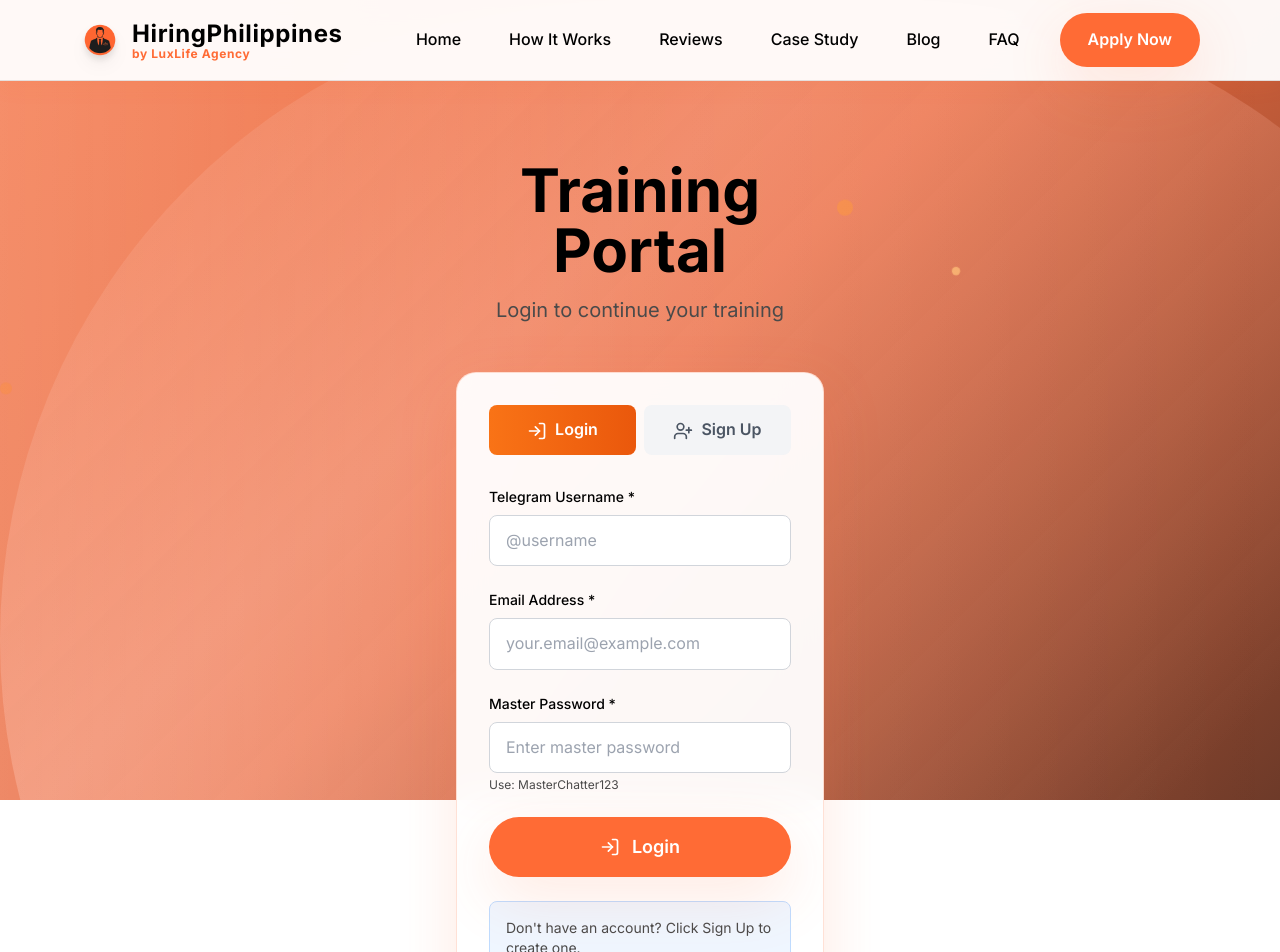
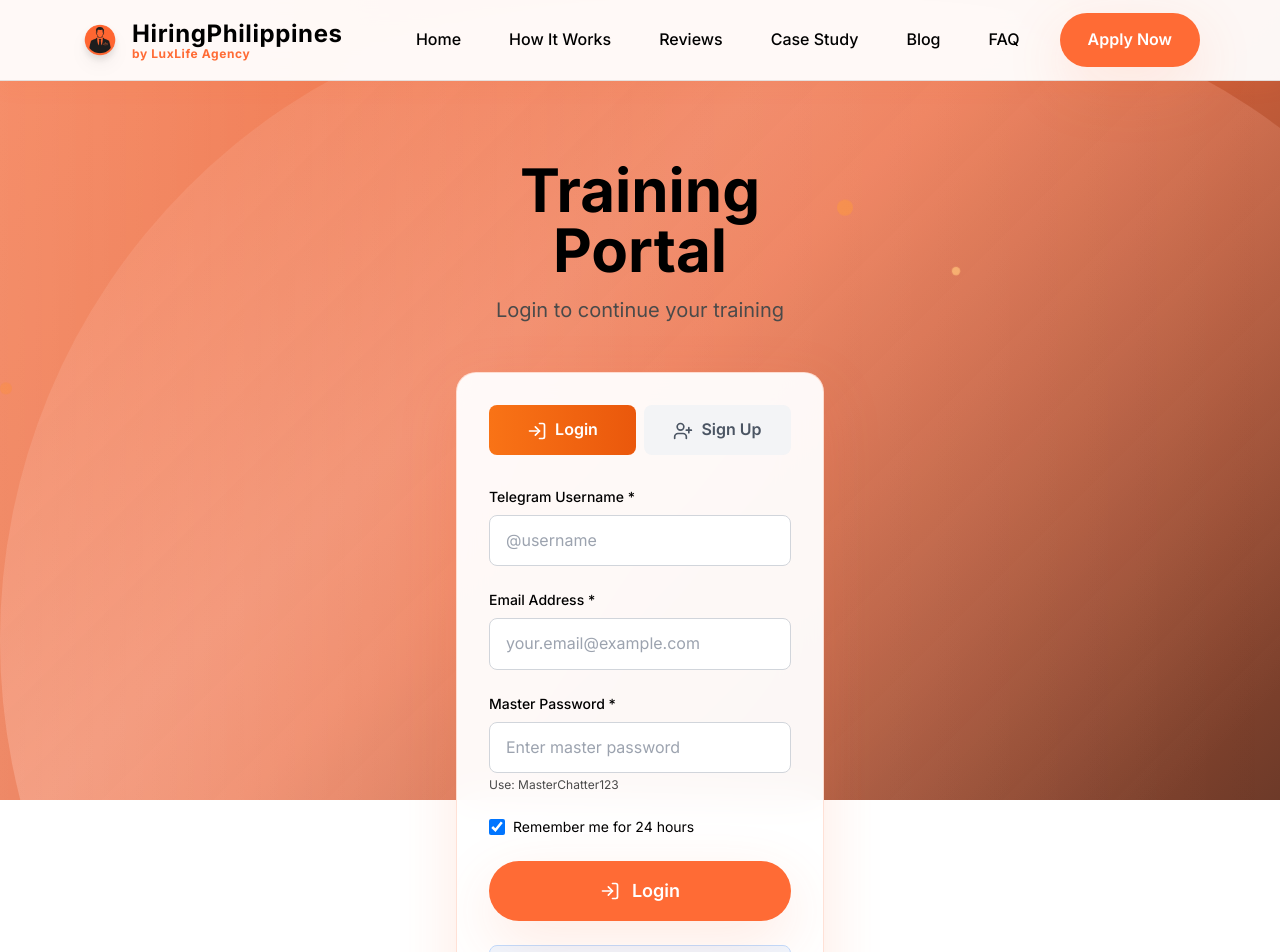
Before and after one commit to gigageek101/luxlife-hiring-website, a Next.js app: page /training/auth in a window 1280 px wide. Shown: the top 952 px of the page. Built offline with nearby package versions, Linux system fonts and the light colour scheme; a web font is replaced by a local one.

Commit message:
Add Remember Me functionality with 24-hour session expiry

```diff
--- a/app/training/auth/page.tsx
+++ b/app/training/auth/page.tsx
@@ -13,6 +13,7 @@ export default function TrainingAuth() {
   const [telegramUsername, setTelegramUsername] = useState('')
   const [email, setEmail] = useState('')
   const [masterPassword, setMasterPassword] = useState('')
+  const [rememberMe, setRememberMe] = useState(true)
   const [isSubmitting, setIsSubmitting] = useState(false)
   const [error, setError] = useState('')
 
@@ -41,9 +42,14 @@ export default function TrainingAuth() {
         throw new Error(data.error || 'Authentication failed')
       }
 
-      // Store token in localStorage
+      // Store token with expiry
+      const expiryTime = rememberMe
+        ? Date.now() + (24 * 60 * 60 * 1000) // 24 hours
+        : Date.now() + (2 * 60 * 60 * 1000)  // 2 hours if not remembered
+
       localStorage.setItem('training_token', data.token)
       localStorage.setItem('training_user', JSON.stringify(data.user))
+      localStorage.setItem('training_token_expiry', expiryTime.toString())
 
       // Redirect to training dashboard
       router.push('/training')
@@ -165,6 +171,22 @@ export default function TrainingAuth() {
                 </p>
               </div>
 
+              {/* Remember Me Checkbox */}
+              {isLogin && (
+                <div className="flex items-center gap-2">
+                  <input
+                    type="checkbox"
+                    id="rememberMe"
+                    checked={rememberMe}
+                    onChange={(e) => setRememberMe(e.target.checked)}
+                    className="w-4 h-4 rounded border-gray-300 text-orange-600 focus:ring-orange-500"
+                  />
+                  <label htmlFor="rememberMe" className="text-sm" style={{ color: 'var(--text-primary)' }}>
+                    Remember me for 24 hours
+                  </label>
+                </div>
+              )}
+
               <button
                 type="submit"
                 disabled={isSubmitting}
--- a/app/training/client-wrapper.tsx
+++ b/app/training/client-wrapper.tsx
@@ -10,11 +10,27 @@ export default function TrainingClientWrapper({ children }: { children: React.Re
 
   useEffect(() => {
     const token = localStorage.getItem('training_token')
-    if (!token) {
+    const expiry = localStorage.getItem('training_token_expiry')
+
+    if (!token || !expiry) {
       router.push('/training/auth')
-    } else {
-      setIsAuthenticated(true)
+      setIsChecking(false)
+      return
     }
+
+    // Check if token has expired
+    const expiryTime = parseInt(expiry)
+    if (Date.now() > expiryTime) {
+      // Token expired, clear and redirect
+      localStorage.removeItem('training_token')
+      localStorage.removeItem('training_user')
+      localStorage.removeItem('training_token_expiry')
+      router.push('/training/auth')
+      setIsChecking(false)
+      return
+    }
+
+    setIsAuthenticated(true)
     setIsChecking(false)
   }, [router])
 
```
